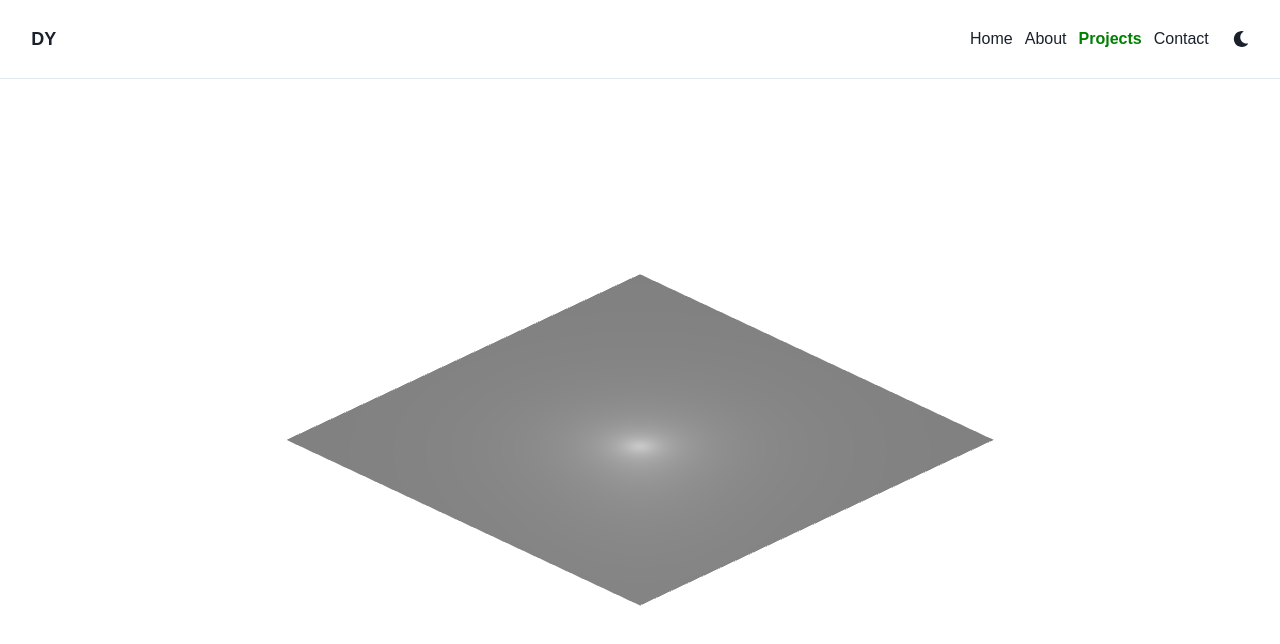
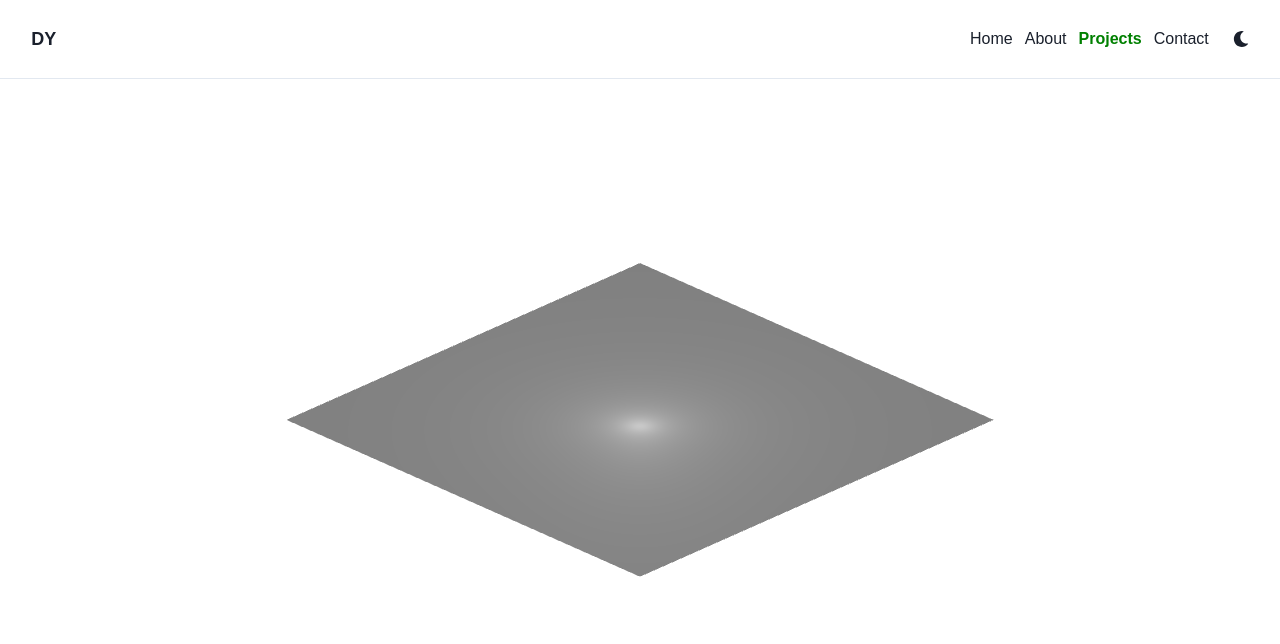
Before and after one commit to DannyYu728/next-three-portfolio, a Next.js app: page /project in a window 1280 px wide. Shown: the top 644 px of the page. Built offline with nearby package versions, Linux system fonts and the light colour scheme.

Commit message:
more camera fix

```diff
--- a/components/MyCamera.js
+++ b/components/MyCamera.js
@@ -20,7 +20,7 @@ const MyOrthographicCamera = () => {
     <orthographicCamera
       ref={cameraRef}
       args={[-width, width, height, -height, 0.1, 1000]}
-      position={[200, 150, 200]}
+      position={[200, 140, 200]}
       onUpdate={(camera) => camera.lookAt(0, 0, 0)}
     />
   );
--- a/components/layouts/main.js
+++ b/components/layouts/main.js
@@ -11,7 +11,7 @@ const Main = ({ children, router }) => {
         <title>Danny Yu Website</title>
       </Head>
       <Navbar path={router.asPath} />
-      <Container maxW="container.lg" pt={10} minHeight="100vh">
+      <Container maxW="container.lg" pt={10}>
         {children}
       </Container>
     </Box>
--- a/pages/project.js
+++ b/pages/project.js
@@ -20,7 +20,7 @@ function Project() {
 
   return (
     <Canvas
-      style={{ height: '80vh' }}
+      style={{ height: '75vh' }}
   gl={{ antialias: true }}
   shadowMap={{ enabled: true, type: THREE.PCFSoftShadowMap }}
   camera={{ position: [200, 200, 200], up: [0, 1, 0], far: 1000 }}
```
